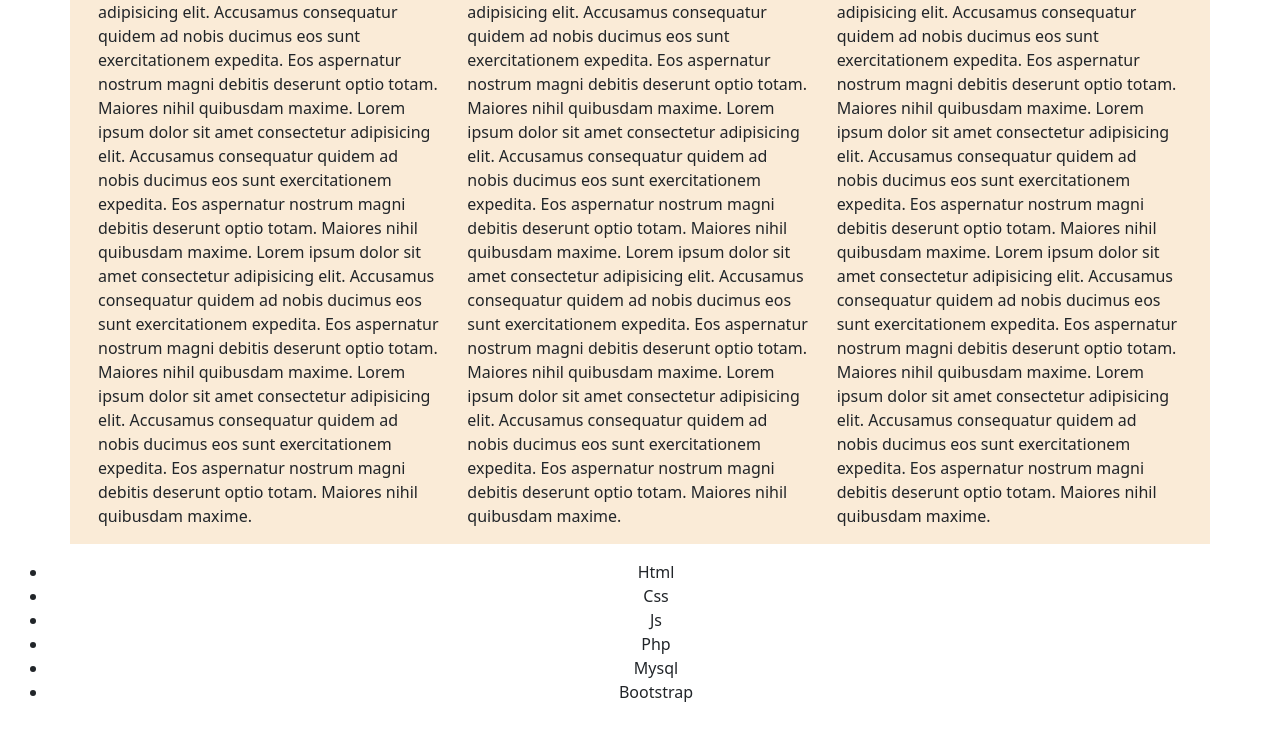
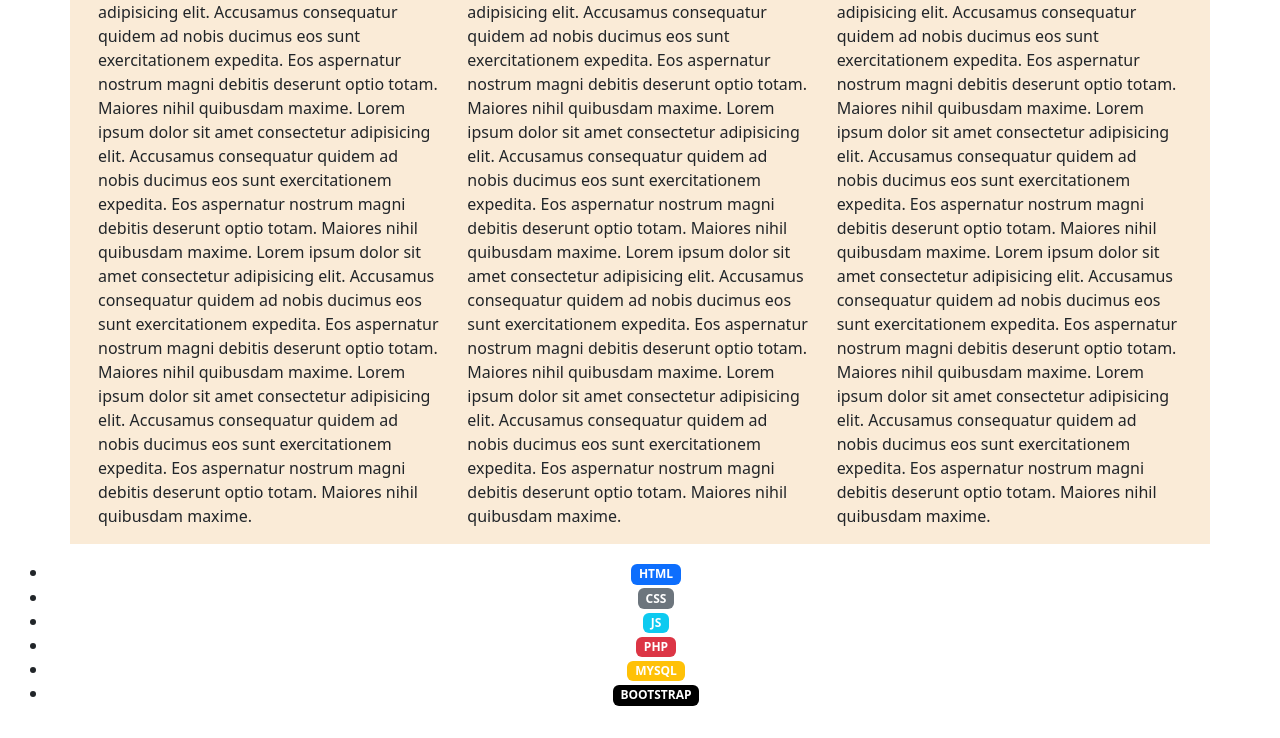
Before and after one commit to sajalcoder2004/firstpro, a plain HTML site: page index.html in a window 1280 px wide. Shown: the part 542-1280 px from the top of the page. Drawn offline with nearby package versions, Linux system fonts and the light colour scheme.

Commit message:
Update index.html

```diff
--- a/index.html
+++ b/index.html
@@ -97,12 +97,12 @@
      <div class="conatiner p-3" id="c"  data-aos="fade-right">
         <div class="col-sm-12 text-center">
             <ul >
-                <li>Html</li>
-                <li>Css</li>
-                <li>Js</li>
-                <li>Php</li>
-                <li>Mysql</li>
-                <li>Bootstrap</li>
+                <li><span class="badge bg-primary">HTML</span></li>
+                <li><span class="badge bg-secondary">CSS</span></li>
+                <li><span class="badge bg-info">JS</span></li>
+                <li><span class="badge bg-danger">PHP</span></li>
+                <li><span class="badge bg-warning">MYSQL</span></li>
+                <li><span class="badge bg-black">BOOTSTRAP</span></li>
             </ul>
         </div>
      </div>
```
